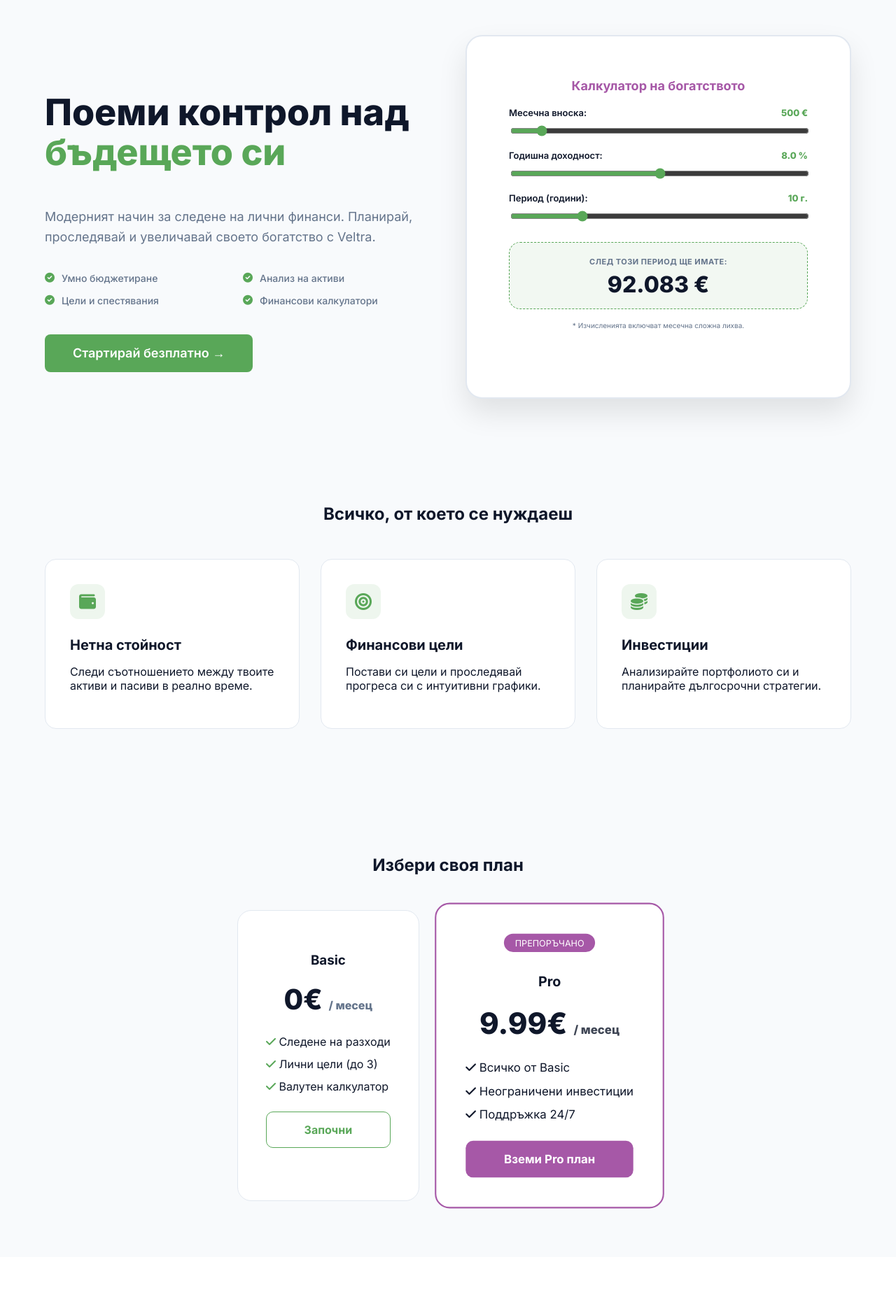
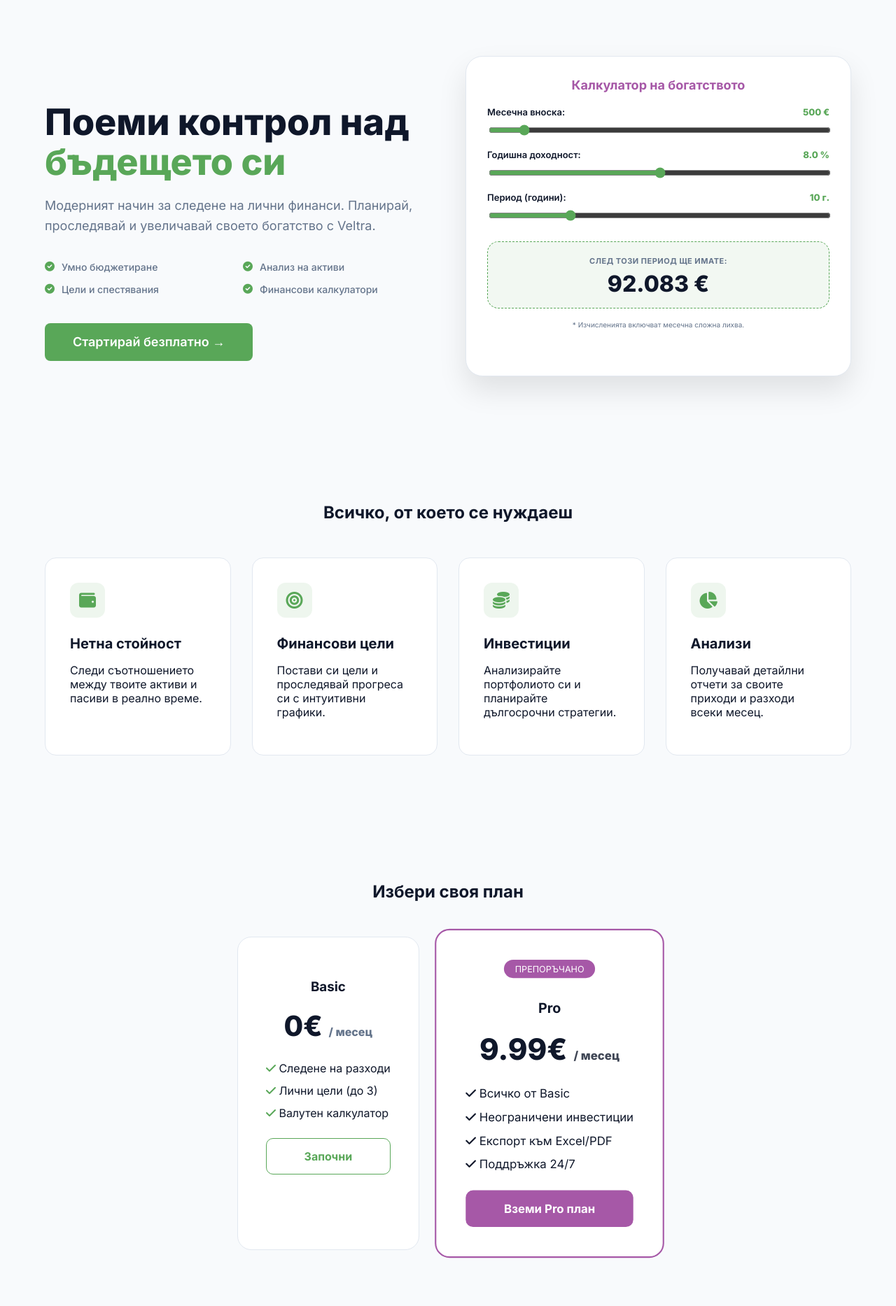
Before and after one commit to kolev-dev/Financial-Planner, a PHP site: page / in a window 1280 px wide. Shown: the part 75-1942 px from the top of the page at 70% size. Before the commit the page ends 1803 px from the top, so only its background shows below. Run offline with PHP 8.4, Linux system fonts and the light colour scheme.

Commit message:
Updated index.php

```diff
--- a/index.php
+++ b/index.php
@@ -79,10 +79,10 @@
             display: grid;
             grid-template-columns: 1fr 1fr;
             gap: 50px;
-            padding: 50px 5%;
+            padding: 80px 5%;
             align-items: center;
         }
-        .hero h1 { font-size: 52px; font-weight: 800; line-height: 1.1; margin-bottom: 50px; }
+        .hero h1 { font-size: 52px; font-weight: 800; line-height: 1.1; margin-bottom: 20px; }
         .hero h1 span { color: var(--primary); }
         .hero p { font-size: 18px; color: var(--text-muted); line-height: 1.6; margin-bottom: 35px; }
 
@@ -95,8 +95,8 @@
             background: var(--bg-card);
             border-radius: 24px;
             box-shadow: 0 20px 40px rgba(0,0,0,0.1);
-            border: 2px solid var(--border);
-            padding: 60px;
+            border: 1px solid var(--border);
+            padding: 30px;
             display: flex;
             flex-direction: column;
             color: var(--text-main);
@@ -228,11 +228,11 @@
                 <h3>Инвестиции</h3>
                 <p>Анализирайте портфолиото си и планирайте дългосрочни стратегии.</p>
             </div>
-            <!-- <div class="feature-card">
+            <div class="feature-card">
                 <div class="icon"><i class="fas fa-chart-pie"></i></div>
                 <h3>Анализи</h3>
                 <p>Получавай детайлни отчети за своите приходи и разходи всеки месец.</p>
-            </div> -->
+            </div>
         </div>
     </section>
 
@@ -258,6 +258,7 @@
                 <ul style="text-align: left; list-style: none; padding: 0; line-height: 2;">
                     <li><i class="fas fa-check"></i> Всичко от Basic</li>
                     <li><i class="fas fa-check"></i> Неограничени инвестиции</li>
+                    <li><i class="fas fa-check"></i> Експорт към Excel/PDF</li>
                     <li><i class="fas fa-check"></i> Поддръжка 24/7</li>
                 </ul>
                 <a href="register.php" class="btn-full btn-pro">Вземи Pro план</a>
```
